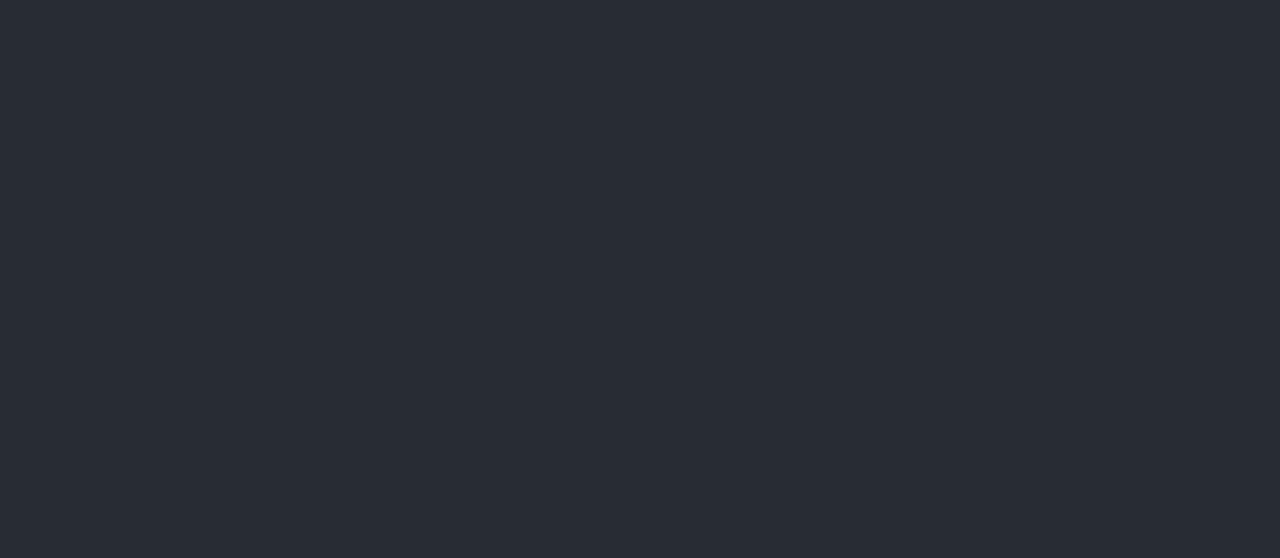
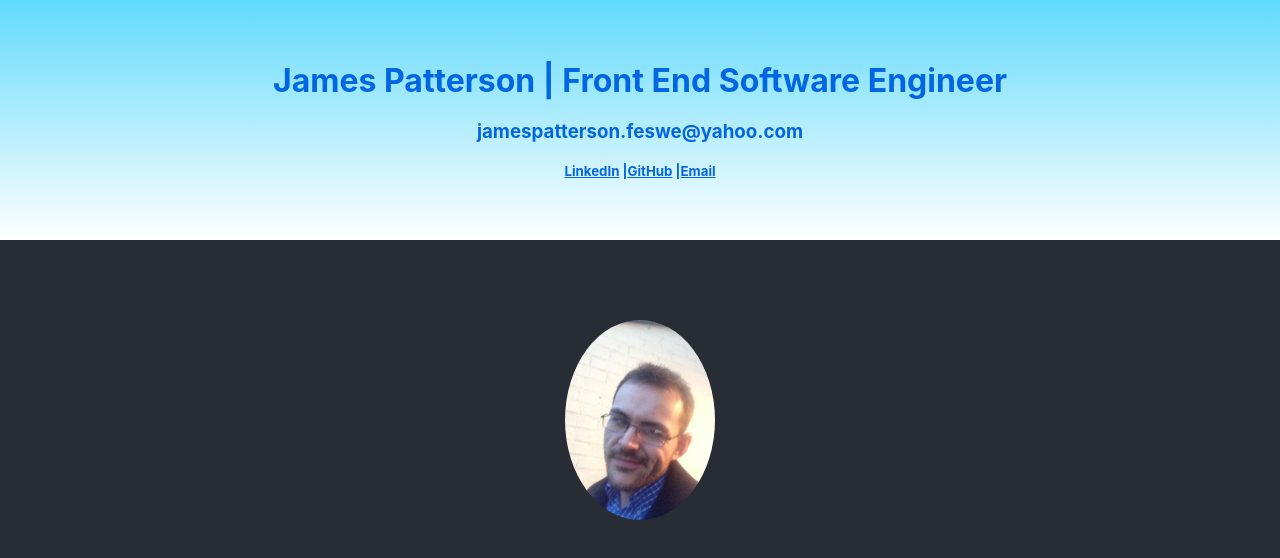
Before and after one commit to xrzy1985/react-js-portfolio, a React (Create React App) app: page / in a window 1280 px wide. Shown: the top 558 px of the page. Built offline with nearby package versions, Linux system fonts and the light colour scheme.

Commit message:
add header, header information, links, and profile photo

```diff
--- a/public/index.html
+++ b/public/index.html
@@ -5,11 +5,11 @@
     <meta name="viewport" content="width=device-width, initial-scale=1" />
     <meta name="theme-color" content="#000000" />
     <meta
-      name="??"
-      content="???"
+      name="Portfolio"
+      content="Content to display James Patterson's information"
     />
     <link rel="manifest" href="%PUBLIC_URL%/manifest.json" />
-    <title>???</title>
+    <title>James Patterson's Portfolio</title>
   </head>
   <body>
     <noscript>You need to enable JavaScript to run this app.</noscript>
--- a/src/App.js
+++ b/src/App.js
@@ -2,10 +2,26 @@ import './App.scss';
 
 function App() {
   return (
-    <div className="App">
+    <>
       <header>
+        <div class="header">
+          <h1>James Patterson | Front End Software Engineer</h1>
+          <br />
+          <h3>jamespatterson.feswe@yahoo.com</h3>
+          <br />
+          <h5>
+            <a href="https://www.linkedin.com/in/james-earl-patterson">LinkedIn</a> |
+            <a href="https://github.com/xrzy1985">GitHub</a> |
+            <a href="mailto: jamespatterson.feswe@yahoo.com">Email</a>
+          </h5>
+        </div>
       </header>
-    </div>
+      <div class="profile-photo">
+        <img src={require('./assets/profile.jpg')}
+              alt="A man named James smiling with short hair and a grin on his face"
+              height="200px" />
+      </div>
+    </>
   );
 }
 
--- a/src/App.scss
+++ b/src/App.scss
@@ -0,0 +1,25 @@
+.header {
+    display: flex;
+    align-items: center;
+    justify-content: center;
+    flex-direction: column;
+    height: 30vh;
+    width: 100vw;
+    background-image: linear-gradient(#61DAFB, white);
+
+    h1, h3, h5, a {
+        color: #0265E2;
+    }
+}
+
+.profile-photo {
+    display: flex;
+    flex-direction: row;
+    align-items: center;
+    justify-content: center;
+    margin: 10vh 0;
+
+    img {
+        border-radius: 50%;
+    }
+}
```
Also changed, not shown: src/assets/profile.jpg (added).
